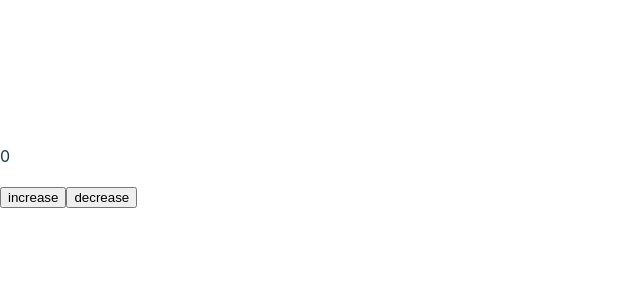
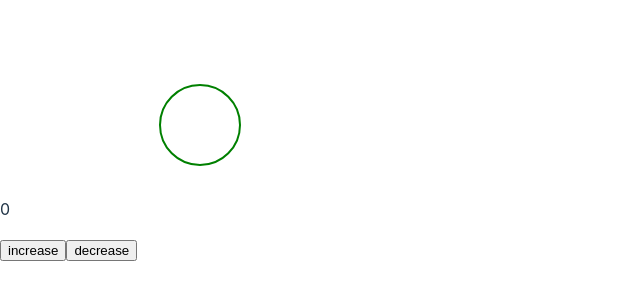
Before and after one commit to laszloekovacs/react-context-reducer, a React (Vite) app: page / in a window 1280 px wide. Shown: the part 232-532 px from the top of the page, without its empty margins (0-640 px from the left). Built offline with nearby package versions, Linux system fonts and the light colour scheme.

Commit message:
addded svg

```diff
--- a/src/App.tsx
+++ b/src/App.tsx
@@ -1,11 +1,13 @@
 import React, {ReactElement} from 'react';
 import CounterContext, {useCounterContext} from './CounterContext';
 import User from './User';
+import Bar from './Bar';
 
 function App(): ReactElement {
 	return (
 		<>
 			<CounterContext>
+				<Bar></Bar>
 				<User></User>
 			</CounterContext>
 		</>
--- /dev/null
+++ b/src/Bar.tsx
@@ -0,0 +1,23 @@
+import React, {ReactElement} from 'react';
+
+function Bar(): ReactElement {
+	const cx = 200;
+	const cy = 50;
+
+	return (
+		<>
+			<svg width="400" height="100">
+				<circle
+					cx={cx}
+					cy={cy}
+					r="40"
+					stroke="green"
+					stroke-width="2"
+					fill="white"
+				></circle>
+			</svg>
+		</>
+	);
+}
+
+export default Bar;
```
